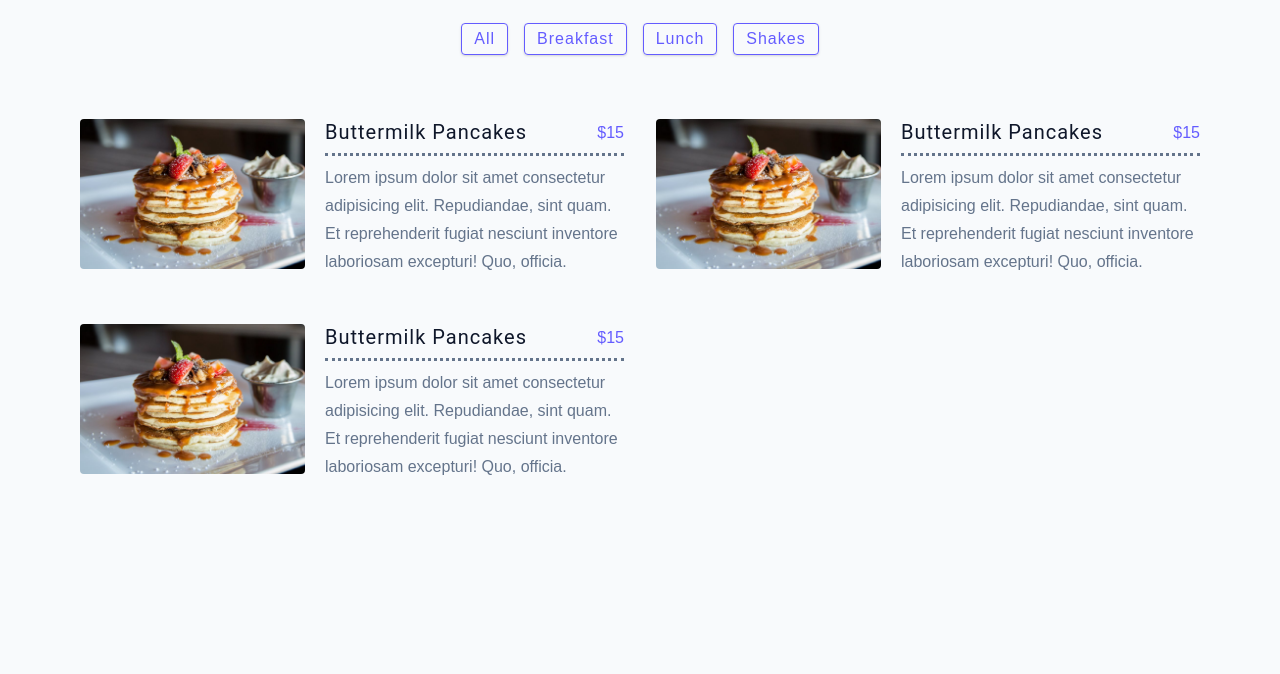
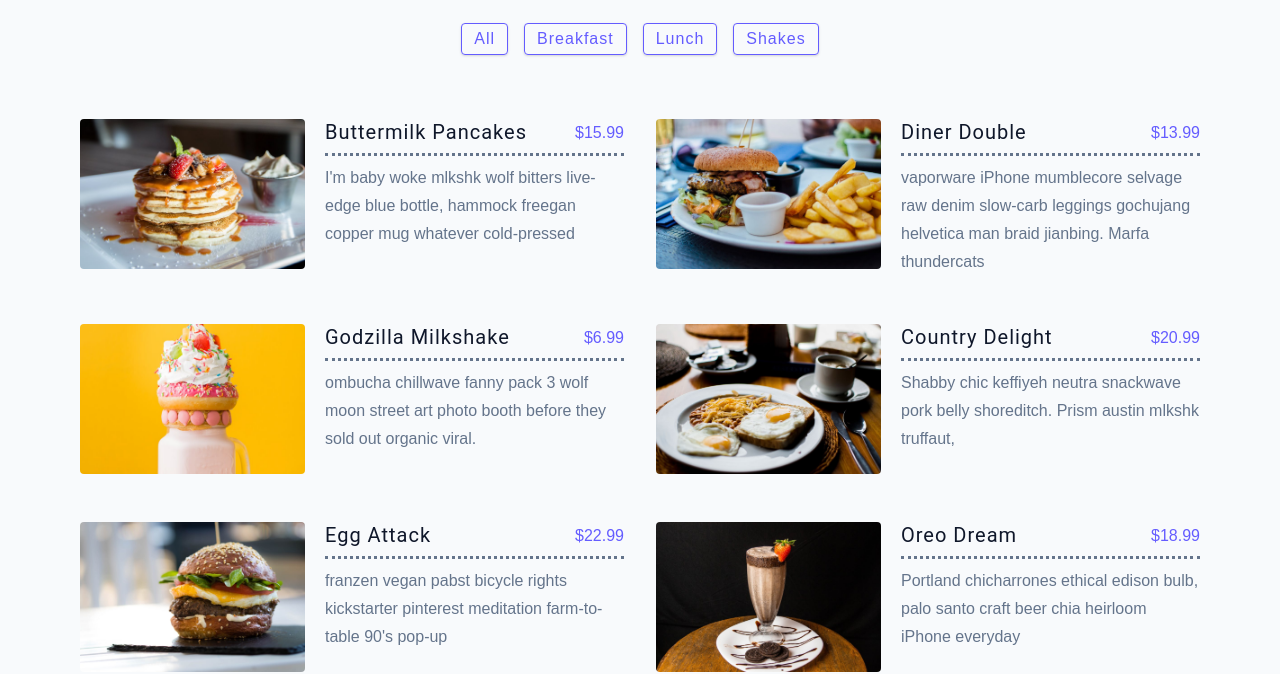
Before and after one commit to LaelPierre/menu, a plain HTML site: page index.html in a window 1280 px wide. Shown: the part 150-824 px from the top of the page. Before the commit the page ends 800 px from the top, so only its background shows below. Drawn offline with Linux system fonts and the light colour scheme.

Commit message:
display meny function added

```diff
--- a/app.js
+++ b/app.js
@@ -1,3 +1,4 @@
+// items
 const menu = [
   {
     id: 1,
@@ -72,3 +73,25 @@ const menu = [
     desc: `skateboard fam synth authentic semiotics. Live-edge lyft af, edison bulb yuccie crucifix microdosing.`,
   },
 ];
+
+// select items
+const sectionCenter = document.querySelector(".section-center");
+
+window.addEventListener("DOMContentLoaded", function () {
+  let displayMenu = menu.map(function (item) {
+    // console.log(item);
+    return `<article class="menu-item">
+        <img src="${item.img}" alt="${item.title}" class="img photo">
+        <div class="item-info">
+          <header>
+            <h5>${item.title}</h5>
+            <span class="price">$${item.price}</span>
+          </header>
+          <p class="item-text">${item.desc}</p>
+        </div>
+      </article>`;
+  });
+  displayMenu = displayMenu.join("");
+
+  sectionCenter.innerHTML = displayMenu;
+});
--- a/index.html
+++ b/index.html
@@ -44,36 +44,7 @@
             inventore laboriosam excepturi! Quo, officia.</p>
         </div>
       </article>
-
-      <!-- single item -->
-      <article class="menu-item">
-        <img src="./menu-item.jpeg" alt="pancakes" class="img photo">
-        <div class="item-info">
-          <header>
-            <h5>buttermilk pancakes</h5>
-            <span class="price">$15</span>
-          </header>
-          <p class="item-text">Lorem ipsum dolor sit amet consectetur adipisicing elit. Repudiandae, sint quam. Et
-            reprehenderit fugiat nesciunt
-            inventore laboriosam excepturi! Quo, officia.</p>
-        </div>
-      </article>
-
-      <!-- single item -->
-      <article class="menu-item">
-        <img src="./menu-item.jpeg" alt="pancakes" class="img photo">
-        <div class="item-info">
-          <header>
-            <h5>buttermilk pancakes</h5>
-            <span class="price">$15</span>
-          </header>
-          <p class="item-text">Lorem ipsum dolor sit amet consectetur adipisicing elit. Repudiandae, sint quam. Et
-            reprehenderit fugiat nesciunt
-            inventore laboriosam excepturi! Quo, officia.</p>
-        </div>
-      </article>
     </div>
-
   </section>
 
   <!-- js -->
```
